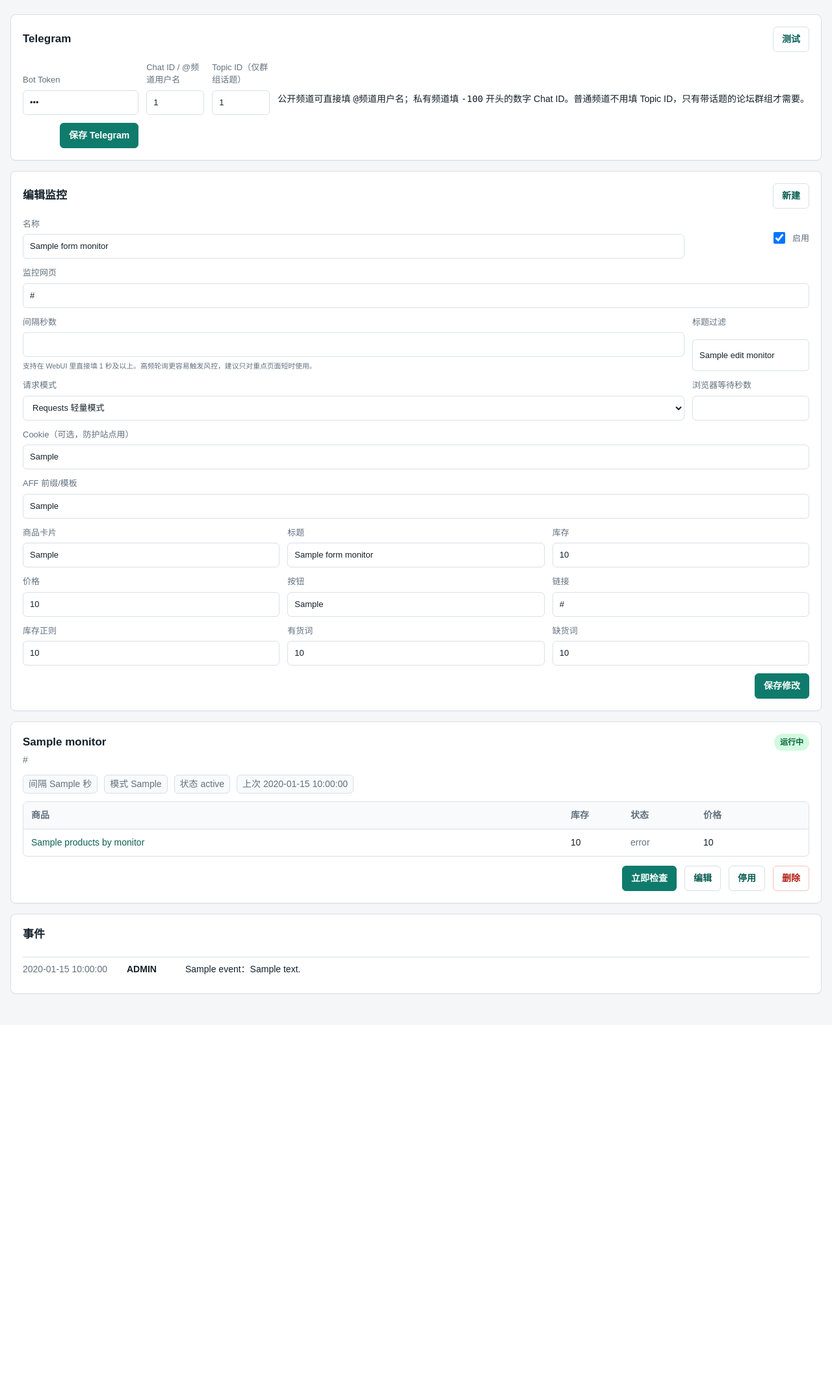
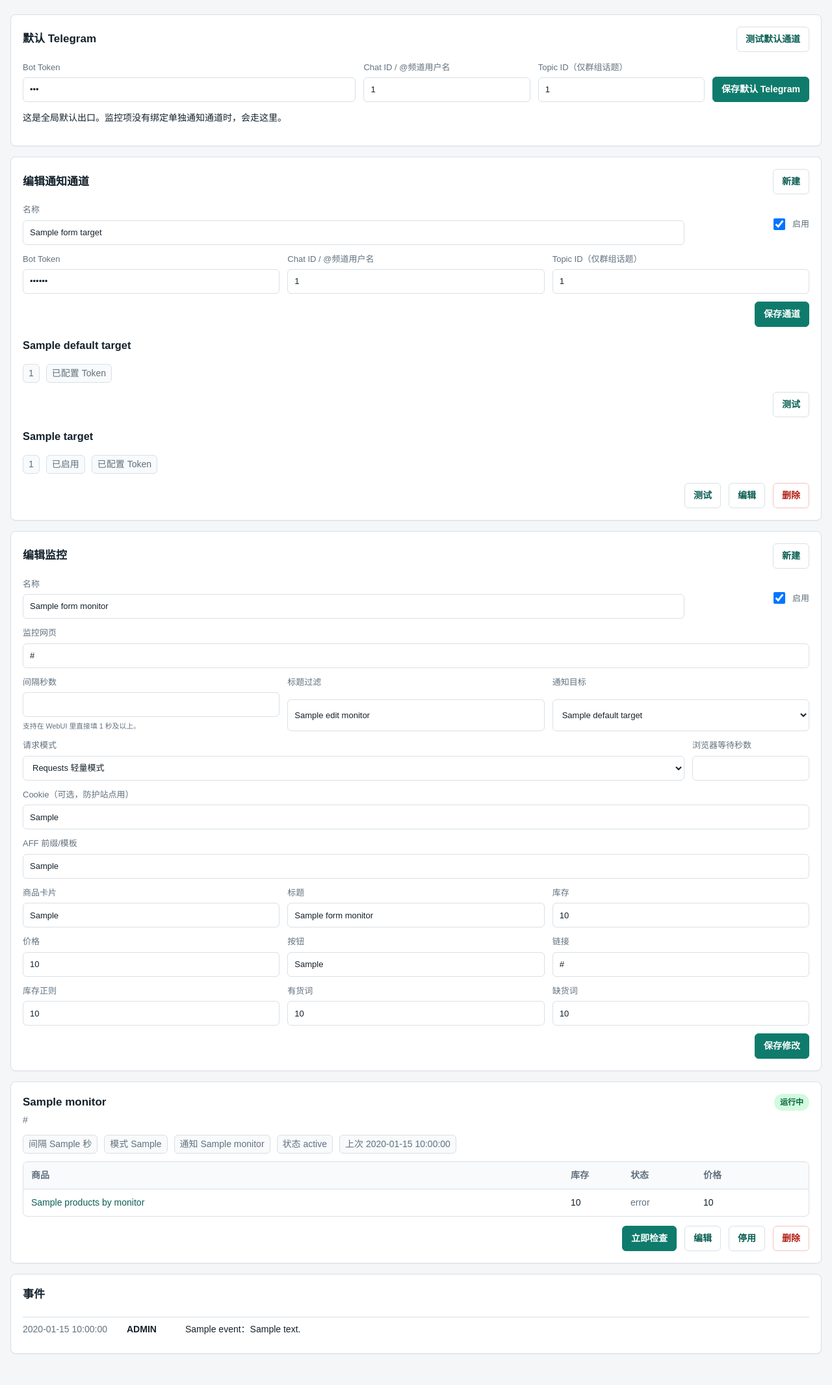
Before and after one commit to fengbule/hykucun, a Python web app: template templates/index.html in a window 1280 px wide. Shown: the part 88-2219 px from the top of the page at 65% size. Before the commit the page ends 1619 px from the top, so only its background shows below. Run offline with Jinja, Linux system fonts and the light colour scheme; the template is opened without the code that fills it: most values are stand-ins (such as "Sample title", 1, 10 or a date in 2020).

Commit message:
feat: add notification target management UI

```diff
--- a/templates/index.html
+++ b/templates/index.html
@@ -22,7 +22,7 @@
   <main class="layout">
     {% with messages = get_flashed_messages(with_categories=true) %}
       {% if messages %}
-        <div class="messages">
+        <div class="messages stack">
           {% for category, message in messages %}
             <div class="message {{ category }}">{{ message }}</div>
           {% endfor %}
@@ -32,9 +32,9 @@
 
     <section class="panel settings">
       <div class="panel-title">
-        <h2>Telegram</h2>
+        <h2>默认 Telegram</h2>
         <form method="post" action="{{ url_for('test_telegram') }}">
-          <button class="ghost" type="submit">测试</button>
+          <button class="ghost" type="submit">测试默认通道</button>
         </form>
       </div>
       <form class="grid-form" method="post" action="{{ url_for('update_settings') }}">
@@ -50,11 +50,93 @@
           Topic ID（仅群组话题）
           <input name="telegram_message_thread_id" value="{{ settings.telegram_message_thread_id }}" autocomplete="off" placeholder="频道留空，论坛群组话题才填写">
         </label>
-        <p>公开频道可直接填 <code>@频道用户名</code>；私有频道填 <code>-100</code> 开头的数字 Chat ID。普通频道不用填 Topic ID，只有带话题的论坛群组才需要。</p>
-        <div class="form-actions">
-          <button type="submit">保存 Telegram</button>
+        <div class="form-actions compact">
+          <button type="submit">保存默认 Telegram</button>
         </div>
       </form>
+      <p>这是全局默认出口。监控项没有绑定单独通知通道时，会走这里。</p>
+    </section>
+
+    <section class="panel editor">
+      <div class="panel-title">
+        <h2>{{ '编辑通知通道' if edit_target else '新增通知通道' }}</h2>
+        {% if edit_target %}
+          <a class="ghost link-button" href="{{ url_for('index') }}">新建</a>
+        {% endif %}
+      </div>
+      <form class="monitor-form" method="post" action="{{ url_for('upsert_notification_target') }}">
+        {% if edit_target %}
+          <input type="hidden" name="id" value="{{ edit_target.id }}">
+        {% endif %}
+        <div class="form-row two">
+          <label>
+            名称
+            <input name="name" value="{{ form_target['name'] }}" required placeholder="主频道 / 测试频道 / 私聊提醒">
+          </label>
+          <label class="inline-check">
+            <input type="checkbox" name="enabled" {% if form_target['enabled'] %}checked{% endif %}>
+            启用
+          </label>
+        </div>
+        <div class="form-row three">
+          <label>
+            Bot Token
+            <input type="password" name="bot_token" value="{{ form_target['bot_token'] }}" autocomplete="off">
+          </label>
+          <label>
+            Chat ID / @频道用户名
+            <input name="chat_id" value="{{ form_target['chat_id'] }}" autocomplete="off" placeholder="@your_channel 或 -1001234567890">
+          </label>
+          <label>
+            Topic ID（仅群组话题）
+            <input name="message_thread_id" value="{{ form_target['message_thread_id'] }}" autocomplete="off">
+          </label>
+        </div>
+        <div class="form-actions">
+          <button type="submit">{{ '保存通道' if edit_target else '添加通道' }}</button>
+        </div>
+      </form>
+
+      <div class="target-list">
+        <article class="target-card default-target">
+          <div>
+            <h3>{{ default_target.name }}</h3>
+            <div class="meta compact">
+              <span>{{ settings.telegram_chat_id or '未配置 Chat ID' }}</span>
+              <span>{{ '已配置 Token' if settings.telegram_bot_token else '未配置 Token' }}</span>
+            </div>
+          </div>
+          <div class="card-actions compact">
+            <form method="post" action="{{ url_for('test_telegram') }}">
+              <button class="ghost" type="submit">测试</button>
+            </form>
+          </div>
+        </article>
+
+        {% for target in notification_targets %}
+        <article class="target-card">
+          <div>
+            <h3>{{ target.name }}</h3>
+            <div class="meta compact">
+              <span>{{ target.chat_id or '未配置 Chat ID' }}</span>
+              <span>{{ '已启用' if target.enabled else '已停用' }}</span>
+              <span>{{ '已配置 Token' if target.bot_token else '未配置 Token' }}</span>
+            </div>
+          </div>
+          <div class="card-actions compact">
+            <form method="post" action="{{ url_for('test_notification_target', target_id=target.id) }}">
+              <button class="ghost" type="submit">测试</button>
+            </form>
+            <a class="ghost link-button" href="{{ url_for('index', target_edit=target.id) }}">编辑</a>
+            <form method="post" action="{{ url_for('delete_notification_target', target_id=target.id) }}" onsubmit="return confirm('删除这个通知通道？')">
+              <button class="danger" type="submit">删除</button>
+            </form>
+          </div>
+        </article>
+        {% else %}
+        <div class="empty">还没有单独通知通道，监控项会继续使用默认 Telegram。</div>
+        {% endfor %}
+      </div>
     </section>
 
     <section class="panel editor">
@@ -86,15 +168,24 @@
           <input name="url" value="{{ form_monitor['url'] }}" required>
         </label>
 
-        <div class="form-row two">
+        <div class="form-row three">
           <label>
             间隔秒数
             <input type="number" min="1" step="1" name="interval_seconds" value="{{ edit_monitor.interval_seconds if edit_monitor else 60 }}">
-            <small>支持在 WebUI 里直接填 1 秒及以上。高频轮询更容易触发风控，建议只对重点页面短时使用。</small>
+            <small>支持在 WebUI 里直接填 1 秒及以上。</small>
           </label>
           <label>
             标题过滤
             <input name="title_filter" value="{{ edit_monitor.title_filter if edit_monitor else '' }}" placeholder="香港,4H">
+          </label>
+          <label>
+            通知目标
+            <select name="notification_target_id">
+              <option value="" {% if not edit_monitor or not edit_monitor.notification_target_id %}selected{% endif %}>{{ default_target.display_label }}</option>
+              {% for target in notification_targets %}
+              <option value="{{ target.id }}" {% if edit_monitor and edit_monitor.notification_target_id == target.id %}selected{% endif %}>{{ target.name }}{% if not target.enabled %}（已停用）{% endif %}</option>
+              {% endfor %}
+            </select>
           </label>
         </div>
 
@@ -124,45 +215,18 @@
         </label>
 
         <div class="selector-grid">
-          <label>
-            商品卡片
-            <input name="product_selector" value="{{ form_monitor['product_selector'] }}">
-          </label>
-          <label>
-            标题
-            <input name="title_selector" value="{{ form_monitor['title_selector'] }}">
-          </label>
-          <label>
-            库存
-            <input name="stock_selector" value="{{ form_monitor['stock_selector'] }}">
-          </label>
-          <label>
-            价格
-            <input name="price_selector" value="{{ form_monitor['price_selector'] }}">
-          </label>
-          <label>
-            按钮
-            <input name="button_selector" value="{{ form_monitor['button_selector'] }}">
-          </label>
-          <label>
-            链接
-            <input name="link_selector" value="{{ form_monitor['link_selector'] }}">
-          </label>
+          <label><span>商品卡片</span><input name="product_selector" value="{{ form_monitor['product_selector'] }}"></label>
+          <label><span>标题</span><input name="title_selector" value="{{ form_monitor['title_selector'] }}"></label>
+          <label><span>库存</span><input name="stock_selector" value="{{ form_monitor['stock_selector'] }}"></label>
+          <label><span>价格</span><input name="price_selector" value="{{ form_monitor['price_selector'] }}"></label>
+          <label><span>按钮</span><input name="button_selector" value="{{ form_monitor['button_selector'] }}"></label>
+          <label><span>链接</span><input name="link_selector" value="{{ form_monitor['link_selector'] }}"></label>
         </div>
 
         <div class="form-row three">
-          <label>
-            库存正则
-            <input name="stock_regex" value="{{ form_monitor['stock_regex'] }}">
-          </label>
-          <label>
-            有货词
-            <input name="in_stock_words" value="{{ form_monitor['in_stock_words'] }}">
-          </label>
-          <label>
-            缺货词
-            <input name="out_of_stock_words" value="{{ form_monitor['out_of_stock_words'] }}">
-          </label>
+          <label><span>库存正则</span><input name="stock_regex" value="{{ form_monitor['stock_regex'] }}"></label>
+          <label><span>有货词</span><input name="in_stock_words" value="{{ form_monitor['in_stock_words'] }}"></label>
+          <label><span>缺货词</span><input name="out_of_stock_words" value="{{ form_monitor['out_of_stock_words'] }}"></label>
         </div>
 
         <div class="form-actions">
@@ -179,13 +243,12 @@
             <h2>{{ monitor.name }}</h2>
             <a href="{{ monitor.url }}" target="_blank" rel="noreferrer">{{ monitor.url }}</a>
           </div>
-          <span class="status {{ 'enabled' if monitor.enabled else 'disabled' }}">
-            {{ '运行中' if monitor.enabled else '已停用' }}
-          </span>
+          <span class="status {{ 'enabled' if monitor.enabled else 'disabled' }}">{{ '运行中' if monitor.enabled else '已停用' }}</span>
         </div>
         <div class="meta">
           <span>间隔 {{ monitor.interval_seconds }} 秒</span>
           <span>模式 {{ monitor.request_backend }}</span>
+          <span>通知 {{ monitor.notification_target_name or default_target.display_label }}</span>
           <span>状态 {{ {
             'pending': '等待检查',
             'ok': '正常',
@@ -198,7 +261,7 @@
           <span>上次 {{ monitor.last_checked_at or '未检查' }}</span>
         </div>
         {% if monitor.last_error %}
-          <div class="inline-error">{{ monitor.last_error }}</div>
+        <div class="inline-error">{{ monitor.last_error }}</div>
         {% endif %}
 
         <div class="product-table">
@@ -221,16 +284,10 @@
         </div>
 
         <div class="card-actions">
-          <form method="post" action="{{ url_for('check_monitor', monitor_id=monitor.id) }}">
-            <button type="submit">立即检查</button>
-          </form>
+          <form method="post" action="{{ url_for('check_monitor', monitor_id=monitor.id) }}"><button type="submit">立即检查</button></form>
           <a class="ghost link-button" href="{{ url_for('index', edit=monitor.id) }}">编辑</a>
-          <form method="post" action="{{ url_for('toggle_monitor', monitor_id=monitor.id) }}">
-            <button class="ghost" type="submit">{{ '停用' if monitor.enabled else '启用' }}</button>
-          </form>
-          <form method="post" action="{{ url_for('delete_monitor', monitor_id=monitor.id) }}" onsubmit="return confirm('删除这个监控项？')">
-            <button class="danger" type="submit">删除</button>
-          </form>
+          <form method="post" action="{{ url_for('toggle_monitor', monitor_id=monitor.id) }}"><button class="ghost" type="submit">{{ '停用' if monitor.enabled else '启用' }}</button></form>
+          <form method="post" action="{{ url_for('delete_monitor', monitor_id=monitor.id) }}" onsubmit="return confirm('删除这个监控项？')"><button class="danger" type="submit">删除</button></form>
         </div>
       </article>
       {% else %}
@@ -239,9 +296,7 @@
     </section>
 
     <section class="panel events">
-      <div class="panel-title">
-        <h2>事件</h2>
-      </div>
+      <div class="panel-title"><h2>事件</h2></div>
       {% for event in events %}
       <div class="event-row">
         <span class="event-time">{{ event.created_at }}</span>
```
